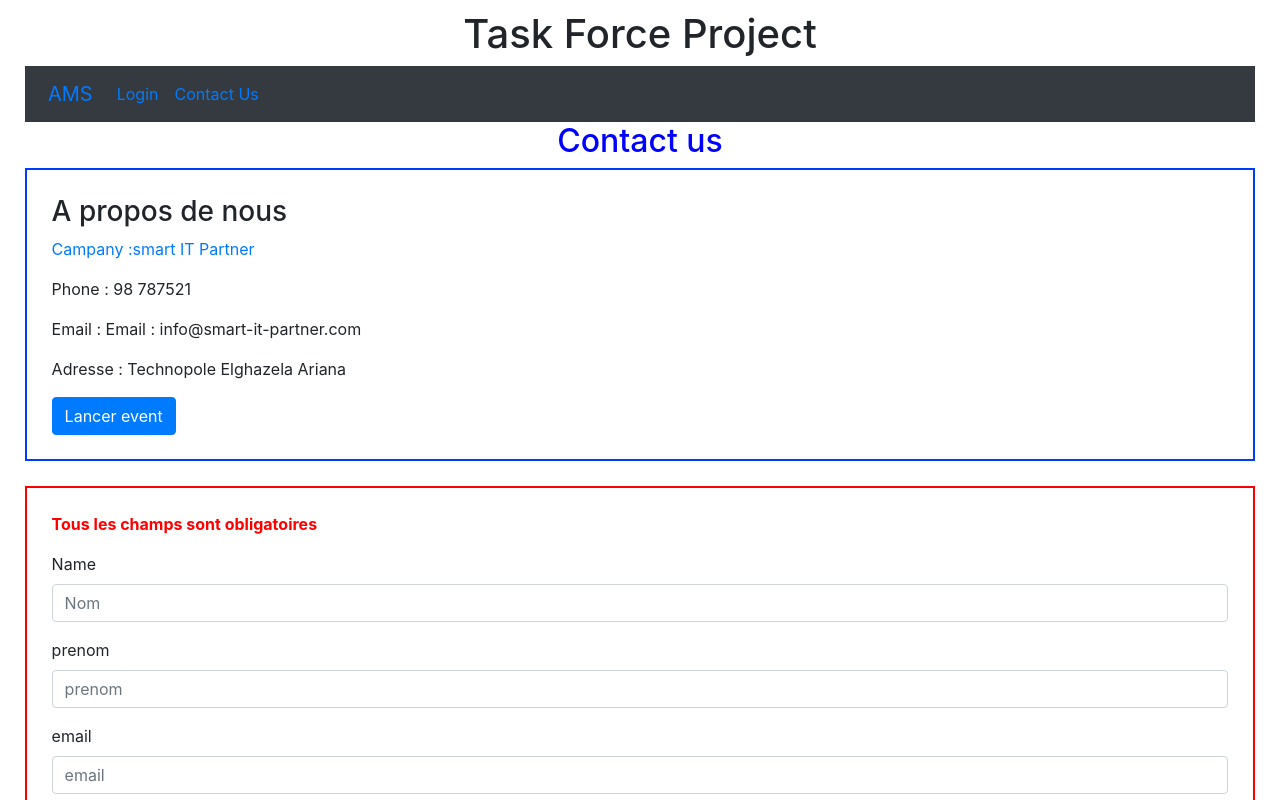
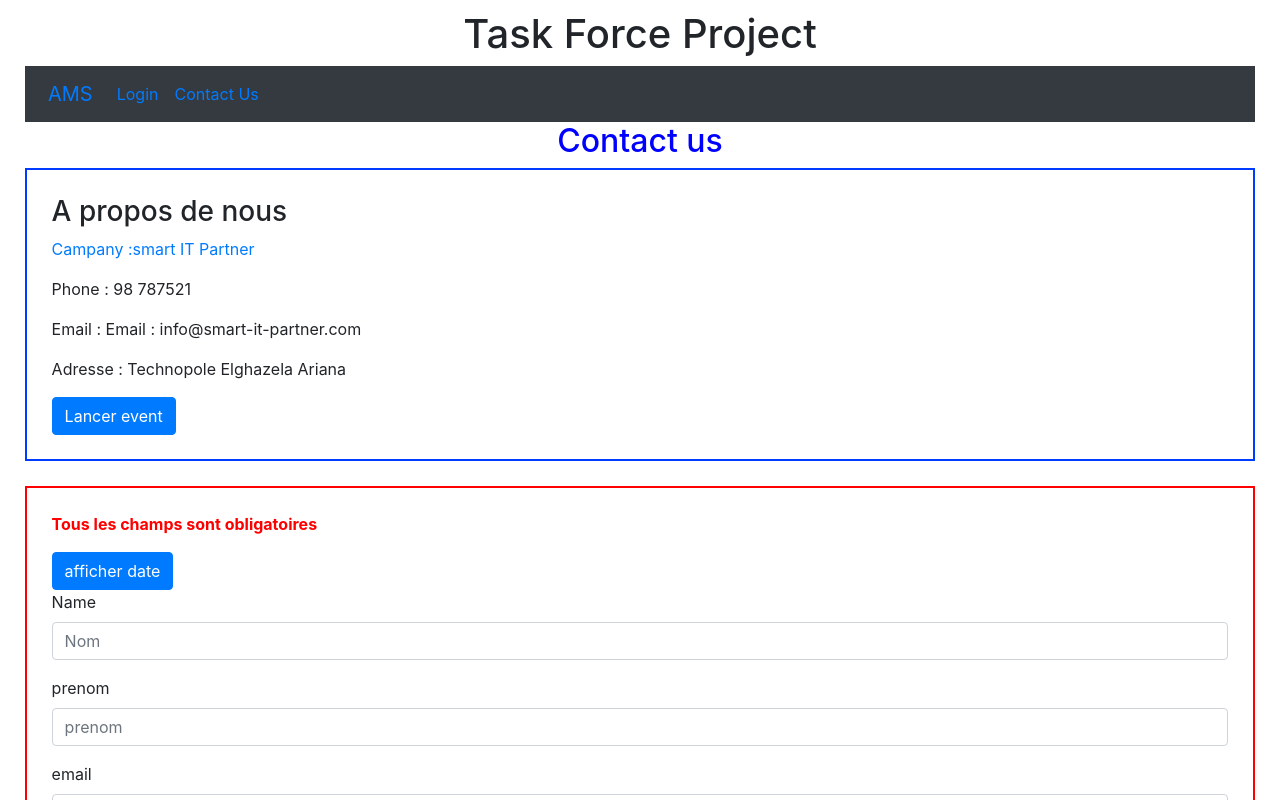
Before and after one commit to merzouguikhaled85/taskForce, an Angular app: page /#/contact in a window 1280 px wide. Shown: the top 800 px of the page. Built offline with nearby package versions, Linux system fonts and the light colour scheme.

Commit message:
@output example2

```diff
--- a/src/app/contact/contact.component.html
+++ b/src/app/contact/contact.component.html
@@ -4,4 +4,4 @@
 <app-apropos (eventToSend)="processEvent($event)"  [campany]="ourCampany"></app-apropos>
 
 
-<app-message-contact [message]="messageParent"></app-message-contact>
+<app-message-contact (displayDateTime)="processEvent2($event)" [message]="messageParent"></app-message-contact>
--- a/src/app/contact/contact.component.ts
+++ b/src/app/contact/contact.component.ts
@@ -7,7 +7,8 @@ import { json } from 'stream/consumers';
   styleUrl: './contact.component.css'
 })
 export class ContactComponent {
-processEvent(message: any) {
+
+  processEvent(message: any) {
 
 
 
@@ -15,6 +16,16 @@ processEvent(message: any) {
 
 
 }
+
+processEvent2(message: any) {
+
+
+
+  alert("dade du jour: " + message);
+
+
+}
+
   ourCampany:string="smart IT Partner"
   messageParent:string="Tous les champs sont obligatoires"
 
--- a/src/app/message-contact/message-contact.component.html
+++ b/src/app/message-contact/message-contact.component.html
@@ -1,6 +1,8 @@
 
 <div style="border:red 2px solid;margin-bottom: 2%;padding: 2%;" >
     <p style="color: red;font-weight: bold;">{{message}}</p>
+
+    <button class="btn btn-primary" (click)="sendEvent()">afficher date</button>
 <form #contactform="ngForm" (ngSubmit)="displayData(contactform.value)">
     <div class="form-group">
       <label for="nom">Name</label>
@@ -23,5 +25,6 @@
 
 
     <button type="submit" class="btn btn-primary">Submit</button>
+
   </form>
 </div>
--- a/src/app/message-contact/message-contact.component.ts
+++ b/src/app/message-contact/message-contact.component.ts
@@ -1,4 +1,4 @@
-import { Component, Input } from '@angular/core';
+import { Component, EventEmitter, Input, Output } from '@angular/core';
 
 @Component({
   selector: 'app-message-contact',
@@ -6,11 +6,21 @@ import { Component, Input } from '@angular/core';
   styleUrl: './message-contact.component.css'
 })
 export class MessageContactComponent {
+
+
   @Input() message:string="";
+  @Output() displayDateTime = new EventEmitter();
+
   displayData(contactform:any){
     console.log(contactform)
 
     alert(contactform.nom+" "+contactform.prenom+" "+contactform.email+" "+contactform.message)
   }
 
+
+  sendEvent() {
+    this.displayDateTime.emit( new Date().toLocaleDateString());
+  }
+
+
 }
```
